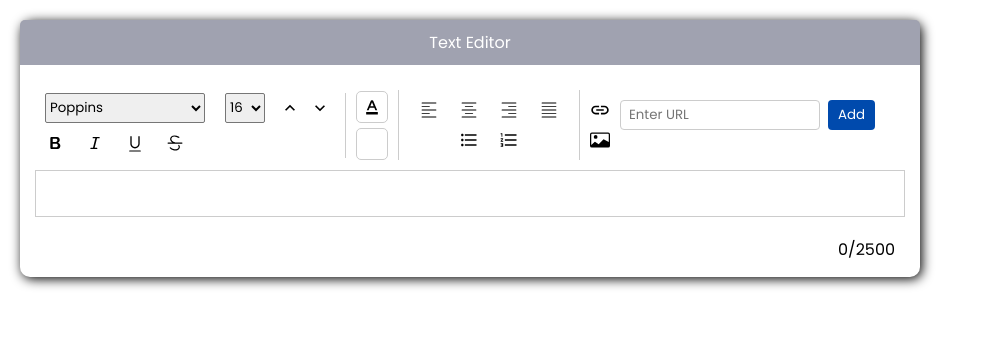
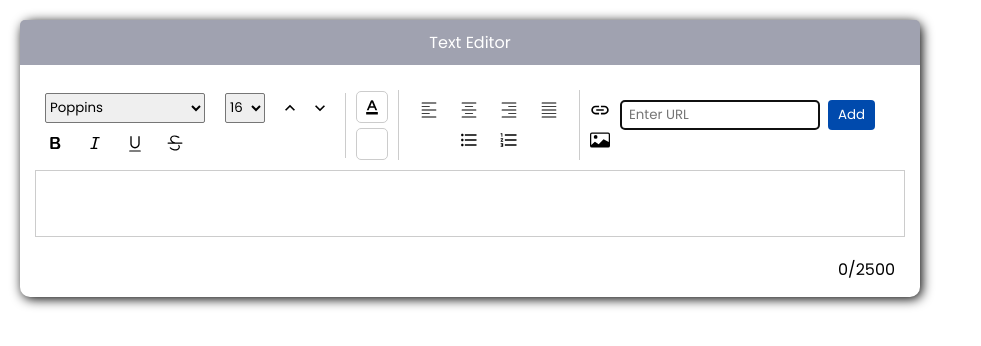
Before and after one commit to yashF60/Text-Editor, a React (Vite) app: page / in a window 1280 px wide. Both pictures are taken after a click on the button 600 px from the left and 110 px from the top of the page. Shown: the top 346 px of the page, without its empty margins (0-981 px from the left). Built offline with nearby package versions, Linux system fonts and the light colour scheme.

Commit message:
Removed comment, added ref to input field in meta button and changed the input div to a form

```diff
--- a/src/components/Editor-Meta-Operations/EditorMetaOperations.jsx
+++ b/src/components/Editor-Meta-Operations/EditorMetaOperations.jsx
@@ -1,4 +1,4 @@
-import React, { useState, useRef } from "react";
+import React, { useState, useRef, useEffect } from "react";
 import "./EditorMetaOperations.css";
 
 import { IoMdLink } from "react-icons/io";
@@ -9,6 +9,13 @@ const EditorMetaOperations = () => {
   const { handleCommand, saveSelection, restoreSelection } = useEditor();
   const [showLinkInput, setShowLinkInput] = useState(false);
   const [url, setUrl] = useState("");
+  const urlInputRef = useRef(null);
+
+  useEffect(() => {
+    if (showLinkInput && urlInputRef.current) {
+      urlInputRef.current.focus();
+    }
+  }, [showLinkInput]);
 
   const handleAddLink = () => {
     if (url.trim()) {
@@ -79,18 +86,19 @@ const EditorMetaOperations = () => {
       </div>
 
       {showLinkInput && (
-        <div className="link-input-wrapper">
+        <form type="dialog" className="link-input-wrapper">
           <input
             type="text"
             placeholder="Enter URL"
             value={url}
             onChange={(e) => setUrl(e.target.value)}
             className="link-input"
+            ref={urlInputRef}
           />
           <button onClick={handleAddLink} className="apply-link-btn">
             Add
           </button>
-        </div>
+        </form>
       )}
     </div>
   );
--- a/src/components/Editor/Editor.css
+++ b/src/components/Editor/Editor.css
@@ -18,7 +18,7 @@
 .main-text-area {
   width: 100%;
   resize: none;
-  padding: 10px 10px 10px 20px;
+  padding: 20px;
   border: 1px solid #cccccc;
   color: #555555;
 }
```
Also changed, not shown: src/components/Editor/Editor.jsx (+0 -9 lines).
